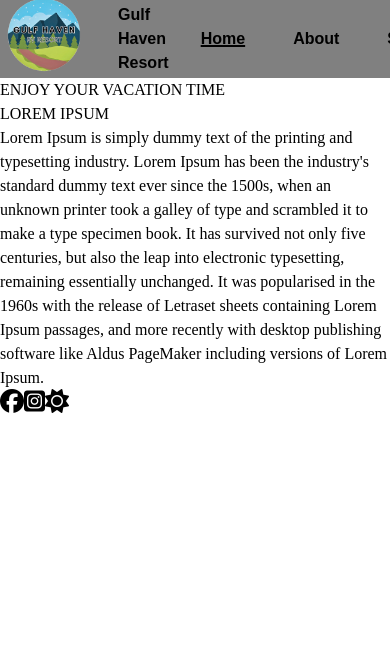
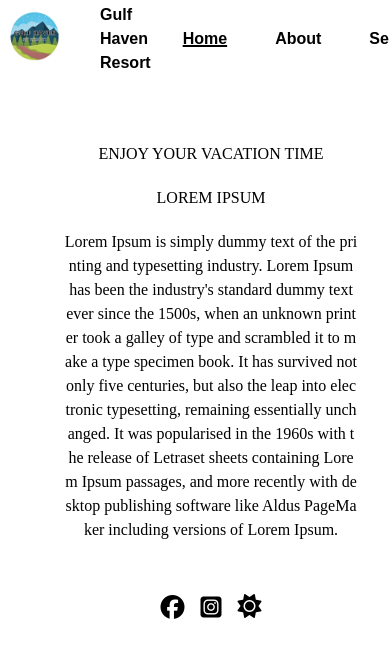
Before and after one commit to MrDustinMiller/Gulf-Haven, a website built with webpack: page index.html in a window 390 px wide. Both pictures are taken after a click on the link "Home". Shown: the top 658 px of the page. Built offline with nearby package versions, Linux system fonts and the light colour scheme; grey boxes are pictures that could not be loaded.

Commit message:
update styling

```diff
--- a/src/assests/style.css
+++ b/src/assests/style.css
@@ -37,6 +37,7 @@ body {
   /* font-family: var(--font-style);
   color: var(--font-color); */
   font-size: 1rem;
+  color:black;
 }
 
 /* Make images easier to work with */
@@ -67,7 +68,7 @@ a:hover, .mobile-nav-icon:hover {
     max-width: 100dvw;
     max-height: 20dvw;
     display: flex;
-    background-color: grey;
+    /* background-color: grey; */
     justify-content: space-between;
     font-weight: bolder;
     font-family: var(--font-style);
@@ -75,8 +76,9 @@ a:hover, .mobile-nav-icon:hover {
 }
 
 .header-logo {
-    max-height: 150px;
-    max-width: 150px;
+  max-height: 100px;
+  max-width: 100px;
+  margin: 1rem;
 }
 
 .header-left {
@@ -132,6 +134,70 @@ a:hover, .mobile-nav-icon:hover {
     margin-top: 3rem;
 }
 
+.home-content {
+  display: flex;
+  justify-content: space-evenly;
+  text-align: left;
+}
+
+.main-left, .main-right {
+  height: 100dvh;
+  width: 100dvw;
+}
+
+.main-right {
+  background-repeat: no-repeat;
+  background-position: center;
+  background-size: contain;
+  /* not sure about below */
+  width: 1500px
+}
+
+.socials-div {
+  display: flex;
+  gap: 1rem;
+  justify-content: center;
+}
+
+.home-welcome-div {
+  word-break: break-all;
+  padding: 3em;
+  display: flex;
+  flex-direction: column;
+  gap: 2rem;
+}
+
+i:hover {
+  cursor: pointer;
+}
+
+@media (max-width: 700px)  {
+  .home-content {
+    flex-direction: column;
+    padding: 1rem;
+    word-break: break-word;
+  }
+
+  .home-welcome-div {
+    display: flex;
+    flex-direction: column;
+    gap: 1.25rem;
+    text-align: center;
+    word-break: break-all;
+    margin-bottom: 1rem;
+  }
+
+  /* .home-title {
+    text-align: center;
+  } */
+
+  /* not sure about below but working on ideas */
+  .main-right {
+    display: none;
+  }
+}
+
+
 @keyframes slide-in {
     from {
       transform: translateX(100%);
```
